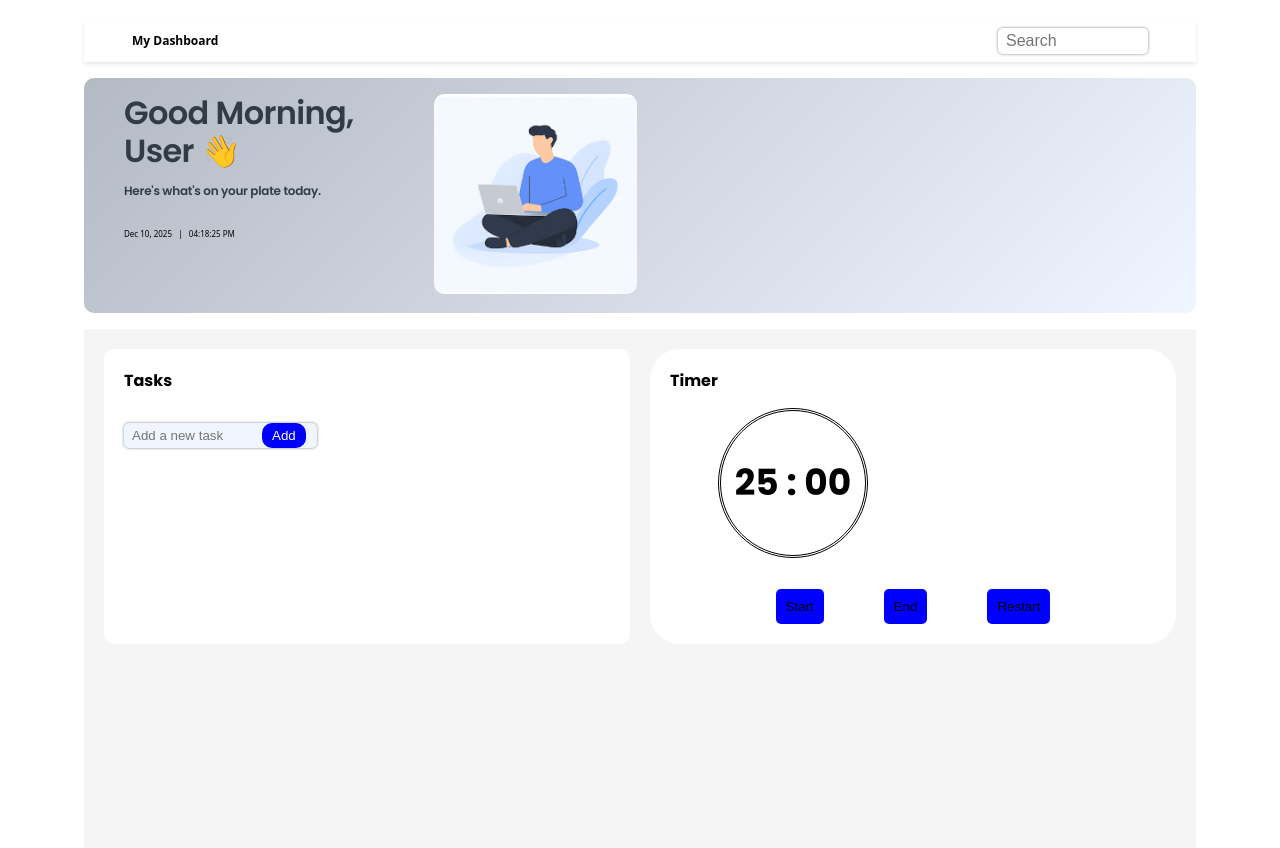
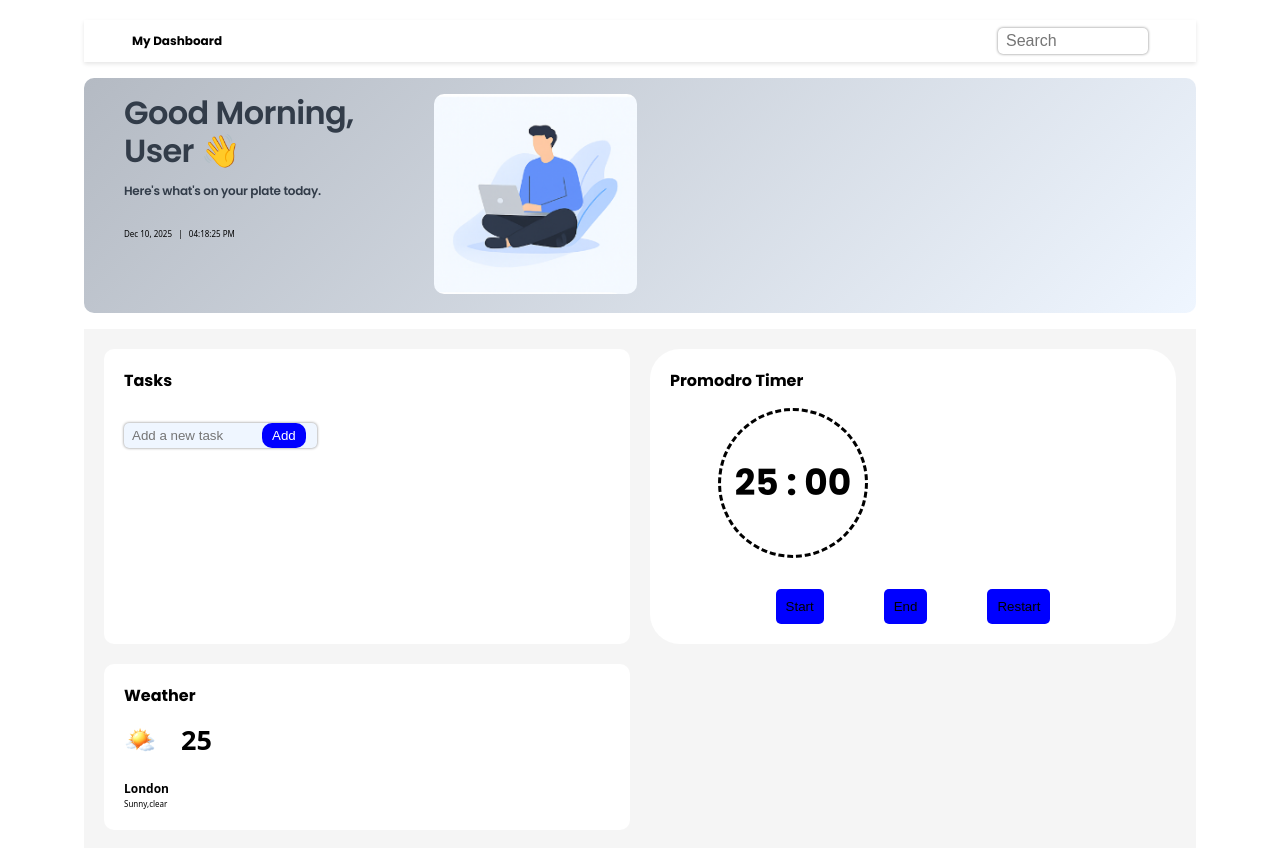
Before and after one commit to Manan-Devs/Web-development, a React (Vite) app in the folder Frontend/React/Projects/Personal Dashboard/: page / in a window 1280 px wide. Shown: the top 848 px of the page. Built offline with nearby package versions, Linux system fonts and the light colour scheme.

Commit message:
build one new Section WeatherWidget

```diff
--- a/Frontend/React/Projects/Personal Dashboard/src/components/DashboardGrid.jsx
+++ b/Frontend/React/Projects/Personal Dashboard/src/components/DashboardGrid.jsx
@@ -1,10 +1,12 @@
 import TodoWidget from "./TodoWidget";
 import TimerWidget from "./TimerWidget";
+import WeatherWidget from "./WeatherWidget";
 function DashboardGrid() {
   return (
     <div className="dashboard-grid">
         <TodoWidget />
         <TimerWidget />
+        <WeatherWidget/>
     </div>
   );
 }
--- a/Frontend/React/Projects/Personal Dashboard/src/components/TimerWidget.jsx
+++ b/Frontend/React/Projects/Personal Dashboard/src/components/TimerWidget.jsx
@@ -1,4 +1,4 @@
-import {useState,useEffect} from "react";
+// import {useState,useEffect} from "react";
 
 
 
@@ -7,7 +7,7 @@ import {useState,useEffect} from "react";
 function TimerWidget() {
     return (
           <div className="Timer__container">
-           <h1>Timer</h1>
+           <h1>Promodro Timer</h1>
           <div className="Timer">
                <h1>25 : 00 </h1>
           </div>
--- a/Frontend/React/Projects/Personal Dashboard/src/components/WeatherWidget.jsx
+++ b/Frontend/React/Projects/Personal Dashboard/src/components/WeatherWidget.jsx
@@ -0,0 +1,24 @@
+import Sun from '../assets/Sun.png';
+
+
+
+function WeatherWidget() {
+      return (
+          <div className="weather-container">
+                <h1>Weather</h1>
+
+            <div className="weatherData">
+                 <img src={Sun} alt="Sun.png" />
+                  <h2>25</h2>
+            </div>
+
+            <div className="location">
+                 <h2>London</h2>
+                 <p>Sunny,clear</p>
+            </div>
+          </div>
+      )
+}
+
+
+export default WeatherWidget;
--- a/Frontend/React/Projects/Personal Dashboard/src/index.css
+++ b/Frontend/React/Projects/Personal Dashboard/src/index.css
@@ -44,6 +44,10 @@ body {
     margin: 0;  /* ensure no margin */
 }
 
+h1 {
+    font-family:'Poppins',sans-serif;
+}
+
 
 input {
    border-radius:5px;
@@ -82,7 +86,6 @@ input {
 .greetingsInfo h1 {
   font-size: clamp(2rem, 5vw, 2rem);
   line-height:1.2;
-  font-family: 'Poppins', sans-serif;
   color: #323c49; /* dark gray */
   letter-spacing: -0.02em;
   font-weight:lighter;
@@ -109,7 +112,7 @@ input {
 .dashboard-grid {
   display:grid;
   grid-template-columns:1fr 1fr;
-  grid-template-rows:1fr 1fr;
+  grid-template-rows:0.5fr 0.7fr;
   background-color:whitesmoke;
   gap: 20px;
   padding: 20px;
@@ -127,9 +130,6 @@ input {
     border-radius:10px;
 }
 
-.Todo-Cont h1 {
-   font-family:'Poppins',sans-serif;
-}
 
 .Add_New_Task {
    display:flex;
@@ -181,7 +181,6 @@ input {
 
 .Task_Container span {
     font-size:large;
-    font-family:'Poppins',sans-serif;
 }
 
 /* Timer  */
@@ -200,15 +199,11 @@ input {
    width:150px;
    border-radius:100px;
    margin-left:3rem;
-   border-style:double;
+   border-style:dashed;
    display:flex;
    justify-content:center;
    align-items: center;
    font-size:large;
-}
-
-.Timer__container h1 {
-   font-family:'Poppins',sans-serif;
 }
 
 
@@ -231,5 +226,34 @@ input {
     background-color:lightcyan;
     outline:thin;
     color:black;
-    transition:0.3s all ease-in-out;
+    transition:0.5s all ease-in-out;
 }
+
+
+
+/* Weather Container */
+
+
+.weather-container {
+    background-color:white;
+    padding:20px;
+    display:flex;
+    flex-direction:column;
+    gap:20px;
+    border-radius:10px;
+}
+
+.weatherData {
+    font-size:large;
+    display:flex;
+    align-items: center;
+    gap:25px;
+}
+
+.weather-container h1 {
+    margin-bottom:-0.5rem;
+}
+
+.weatherData img {
+   height:2rem;
+}
```
Also changed, not shown: Frontend/React/Projects/Personal Dashboard/src/assets/Sun.png (added).
